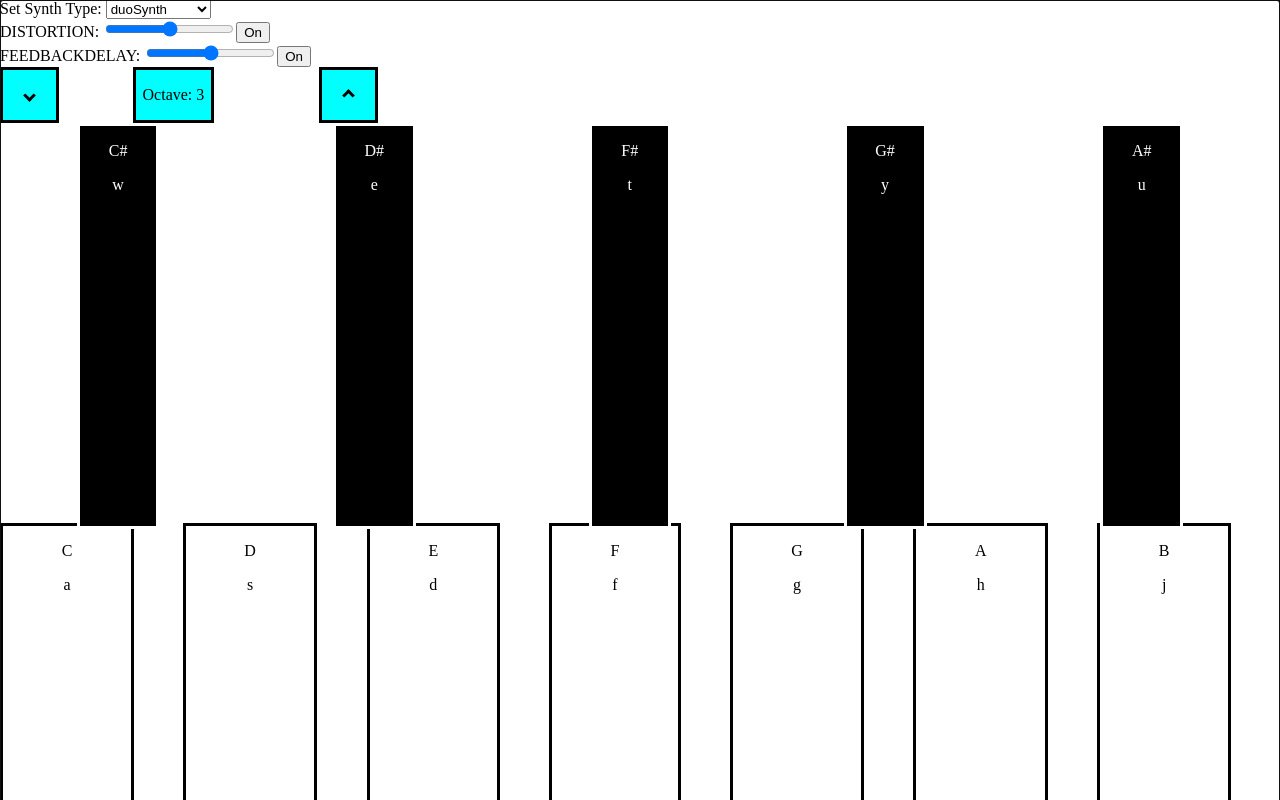
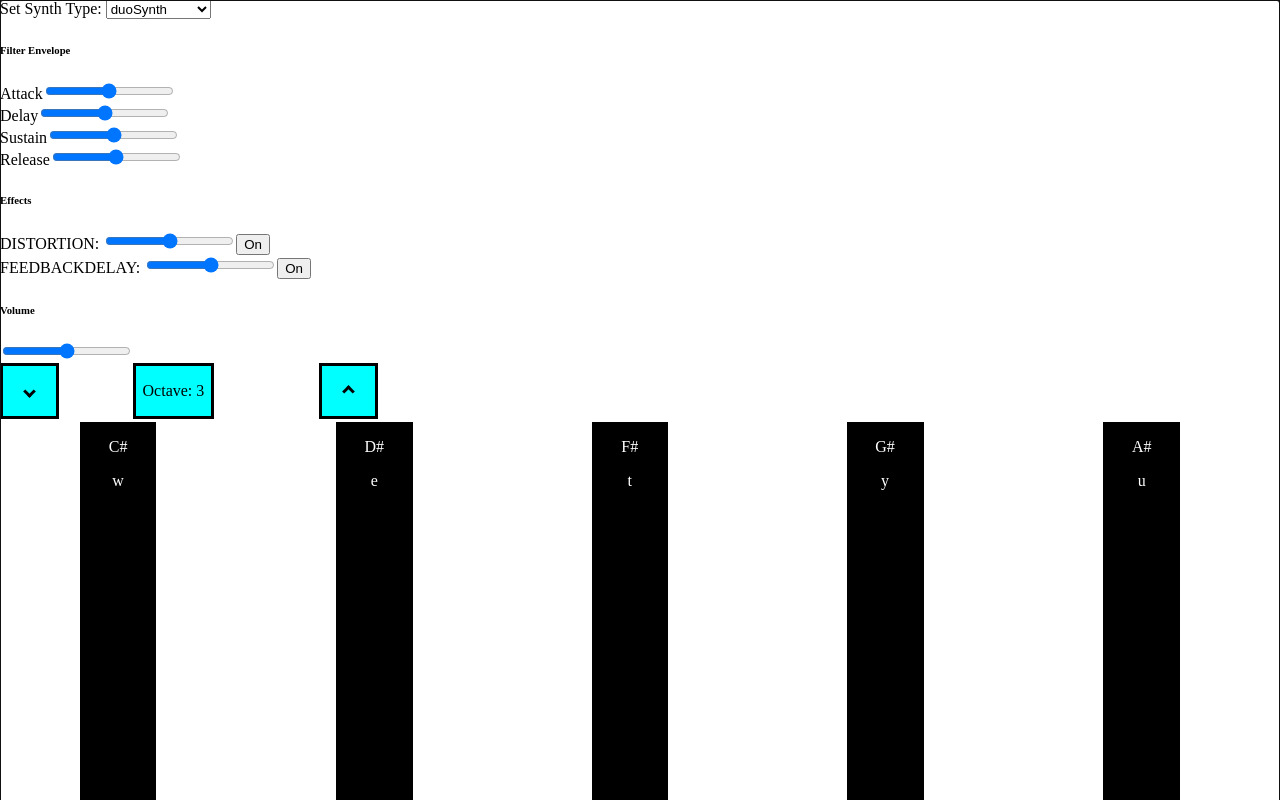
Before and after one commit to kfemelue/sona-react, a React (Vite) app: page / in a window 1280 px wide. Shown: the top 800 px of the page. Built offline with nearby package versions, Linux system fonts and the light colour scheme.

Commit message:
Add volume and envelope controls

```diff
--- a/package.json
+++ b/package.json
@@ -13,6 +13,7 @@
     "react": "^19.1.1",
     "react-dom": "^19.1.1",
     "reactronica": "^0.8.1-canary.0",
+    "round-slider": "^1.6.1",
     "tone": "^15.1.22"
   },
   "devDependencies": {
--- a/src/Synth.jsx
+++ b/src/Synth.jsx
@@ -1,13 +1,9 @@
 import { useRef, useState, useEffect } from 'react';
 import { Song, Track, Instrument, Effect} from 'reactronica';
+import $ from 'jquery';
+import { roundSlider } from 'round-slider';
 
 function Synth(){
-    /**
-     * TODO: control the following with useState
-     * Add Controls to set envelope ADSR object
-     * Add styling to control select menus for wave type and synth type
-     * Add a Filter Envelope and add a polyphony state variable and html to control it
-     */
     // const qwertyNoteMap = {
     //   "a": "C3",
     //   "w": "C#3",
@@ -24,8 +20,21 @@ function Synth(){
     // }
 
     const divRef = useRef(null);
+    const [volume, setVolume] = useState(0)
     const [synthType, setSynthType] = useState("duoSynth");
     const [waveType, setWaveType] = useState("square");
+    const [octave, setOctave] = useState(3);
+    const [notes, setNotes] = useState(null);
+    const [playing, setPlaying] = useState(false);
+    const [envelope, setEnvelope] = useState(
+        {
+            // use seconds as units i.e. 0.015 is 15 ms
+            attack: .030,
+            decay: .015,
+            sustain: .015,
+            release: .400
+        }
+    );
     const [effects, setEffects] = useState(
         [
             {
@@ -40,22 +49,9 @@ function Synth(){
             }
         ]
     );
-
-    const [octave, setOctave] = useState(3);
-    const [notes, setNotes] = useState(null);
-    const [playing, setPlaying] = useState(false);
-    const [envelope, setEnvelope] = useState(
-        {
-            // use seconds as units i.e. 0.015 is 15 ms
-            attack: .030,
-            decay: .015,
-            sustain: .015,
-            release: .400
-        }
-    );
-
     const waveTypes = ["sine", "square", "triangle", "sawtooth"];
     const synthTypes = ["duoSynth","amSynth", "fmSynth", "monoSynth" , "pluckSynth" , "synth"];
+    const envelopeOptions = ["attack", "delay", "sustain", "release"];
 
     const playNote = async (note)=> {
         await setNotes([{name: note}]);
@@ -85,7 +81,7 @@ function Synth(){
             newOctave+=1;
         };
         setOctave(newOctave)
-    }
+    };
 
     const handleOctaveDown =()=>{
         let newOctave = octave;
@@ -93,7 +89,7 @@ function Synth(){
             newOctave-=1;
         };
         setOctave(newOctave)
-    }
+    };
 
     const handleEffectToggle = async (effectObj) => {
         let tempEffects = [...effects];
@@ -104,26 +100,33 @@ function Synth(){
             tempEffects[index].on = true;
         }
         setEffects(tempEffects);
-    }
+    };
 
     const handleEditEffect = async (effectObj, wet)=>{
         let tempEffects = [...effects];
         let index = await tempEffects.indexOf(effectObj);
         tempEffects[index].wet = wet;
         setEffects(tempEffects);
-    }
+    };
 
-    const handleSelectWave = (wave) => {
-        setWaveType(wave);
+    const handleUpdateEnvelope = async (key, value) => {
+        let tempEnvelope = {...envelope}
+        tempEnvelope[key] = await value;
+        setEnvelope(tempEnvelope);
     };
+
+    const handleVolumeChange = async (value) => {
+        setVolume(value);
+    };
+
 
     const handleSelectSynth = (synth) => {
         setSynthType(synth);
     };
 
     const convertStringToDecimal = (stringNumber)=>{
-        return (Number(stringNumber)/100)
-    }
+        return Number(stringNumber)
+    };
 
     const blackKeysHTML = [];
     const whiteKeysHTML = [];
@@ -131,6 +134,7 @@ function Synth(){
     const effectSlidersHTML = [] // visible on page;
     const selectWaveHTML = [];
     const selectSynthHTML = [];
+    const envelopeElementsHTML = [];
 
     const blackKeys = [
         { note:`C#${octave}`, qwerty:"w", label: "C#" },
@@ -139,6 +143,7 @@ function Synth(){
         { note:`G#${octave}`, qwerty:"y", label: "G#" },
         { note:`A#${octave}`, qwerty:"u", label: "A#" }
     ];
+
     const whiteKeys = [
         { note:`C${octave}`, qwerty:"a", label: "C" },
         { note:`D${octave}`, qwerty:"s", label: "D" },
@@ -185,7 +190,7 @@ function Synth(){
         let html = <div key={i} className="effects-container">
                     <div className="effect-control">
                         <label htmlFor="wet">  {effects[i].type.toLocaleUpperCase()}: </label>
-                        <input name="wet" type="range" min="0" max="100" onChange={ (event)=>{ handleEditEffect(effects[i], convertStringToDecimal(event.target.value) ) } } />
+                        <input name="wet" type="range" min="0" max="100" onChange={ (event)=>{ handleEditEffect(effects[i], convertStringToDecimal(event.target.value)/100 ) } } />
                             {
                                 effects[i].on ?
                                 <button onClick={ () => { handleEffectToggle(effects[i])}}>Off</button> :
@@ -194,7 +199,7 @@ function Synth(){
                     </div>
                     </div>
         effectSlidersHTML.push(html)
-    }
+    };
 
     for(let i=0; i<waveTypes.length ; i++){
         selectWaveHTML.push(<option key={i} value={waveTypes[i]}>{waveTypes[i]}</option>);
@@ -203,6 +208,14 @@ function Synth(){
     for(let i=0; i<synthTypes.length ; i++){
         selectSynthHTML.push(<option key={i} value={synthTypes[i]}>{synthTypes[i]}</option>);
     };
+
+    for( let i=0; i<envelopeOptions.length; i++){
+        envelopeElementsHTML.push(<div key={i} className="evelope-element">
+            <label htmlFor={envelopeOptions[i]}>{`${envelopeOptions[i].charAt(0).toUpperCase()}${envelopeOptions[i].slice(1)}`}</label>
+            <input type="range" min="0" max="1000" onChange={(event) => handleUpdateEnvelope(envelopeOptions[i], ( convertStringToDecimal(event.target.value) /1000 ) )} />
+            </div>
+        )
+    }
 
     useEffect(() => {
         divRef.current.focus();
@@ -220,8 +233,20 @@ function Synth(){
                         </optgroup>
                     </select>
                 </div>
+                <div className="envelope-container">
+                    <div>
+                        <h6>Filter Envelope</h6>
+                    </div>
+                    {envelopeElementsHTML.map(element => element)}
+                </div>
+
                 <div className="effect-sliders-container">
+                    <div><h6>Effects</h6></div>
                     {effectSlidersHTML.map(effectSlider=>effectSlider)}
+                </div>
+                <div className="volume-container">
+                    <div><h6>Volume</h6></div>
+                    <div><input type="range" min="-100" max="100" onChange={(event)=> handleVolumeChange(convertStringToDecimal(event.target.value)/10)} /></div>
                 </div>
 
                 <div className="select-octave-container">
@@ -240,7 +265,7 @@ function Synth(){
                 </div>
 
                 <Song isPlaying={playing}>
-                    <Track>
+                    <Track volume={volume}>
                         <Instrument
                             notes ={notes}
                             type={synthType}
@@ -257,6 +282,6 @@ function Synth(){
             </div>
         </div>
     )
-}
+};
 
 export default Synth;
--- a/src/index.css
+++ b/src/index.css
@@ -155,3 +155,16 @@ html, body{
   transform: rotate(45deg);
   -webkit-transform: rotate(45deg);
 }
+
+#appearance1 .rs-range-color  {
+    background-color: #5673E7;
+}
+#appearance1 .rs-path-color  {
+    background-color: #dedede;
+}
+#appearance1 .rs-handle  {
+    background-color: #000000;
+}
+#appearance1 .rs-border  {
+    border-color: white;
+}
```
